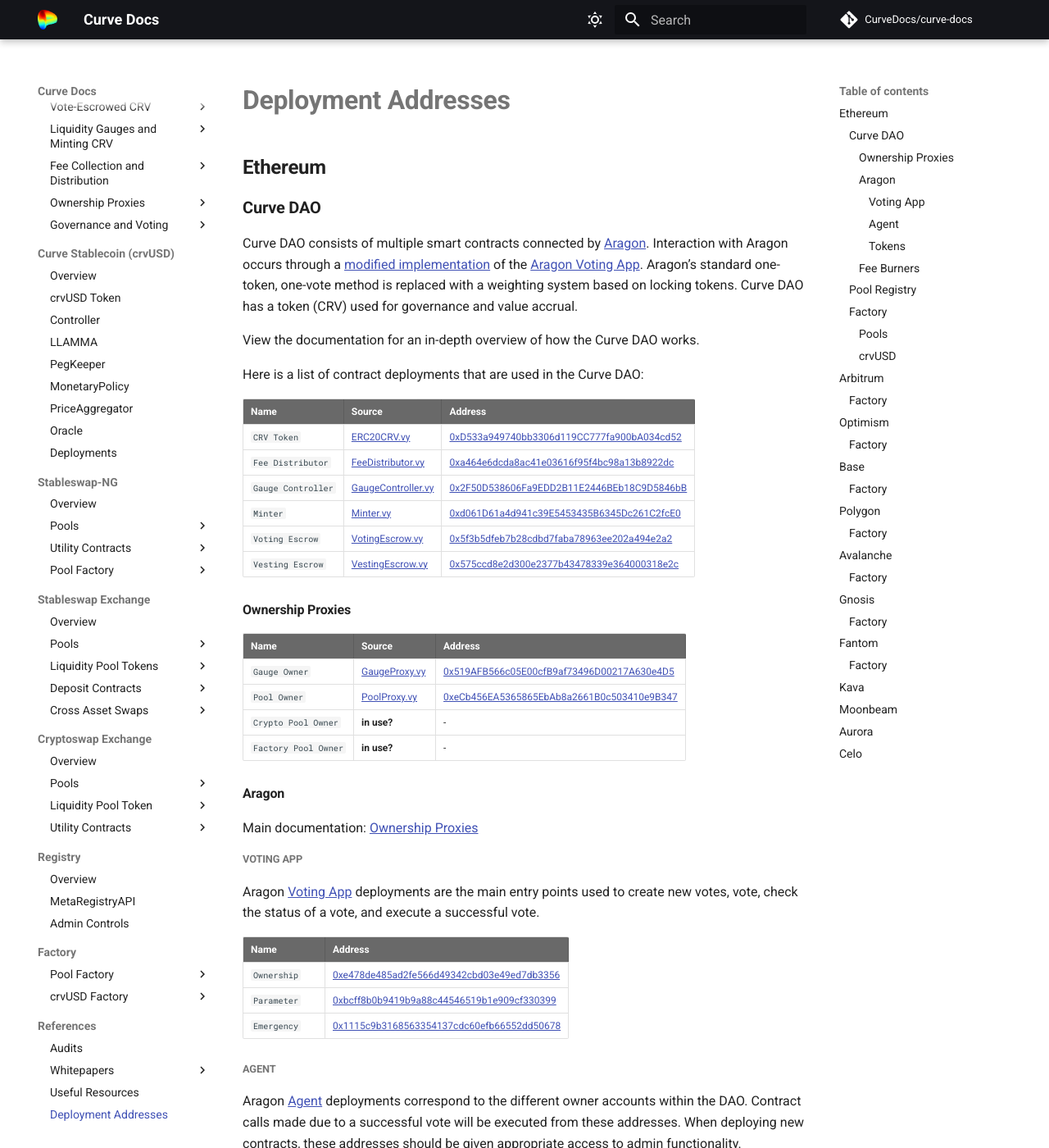
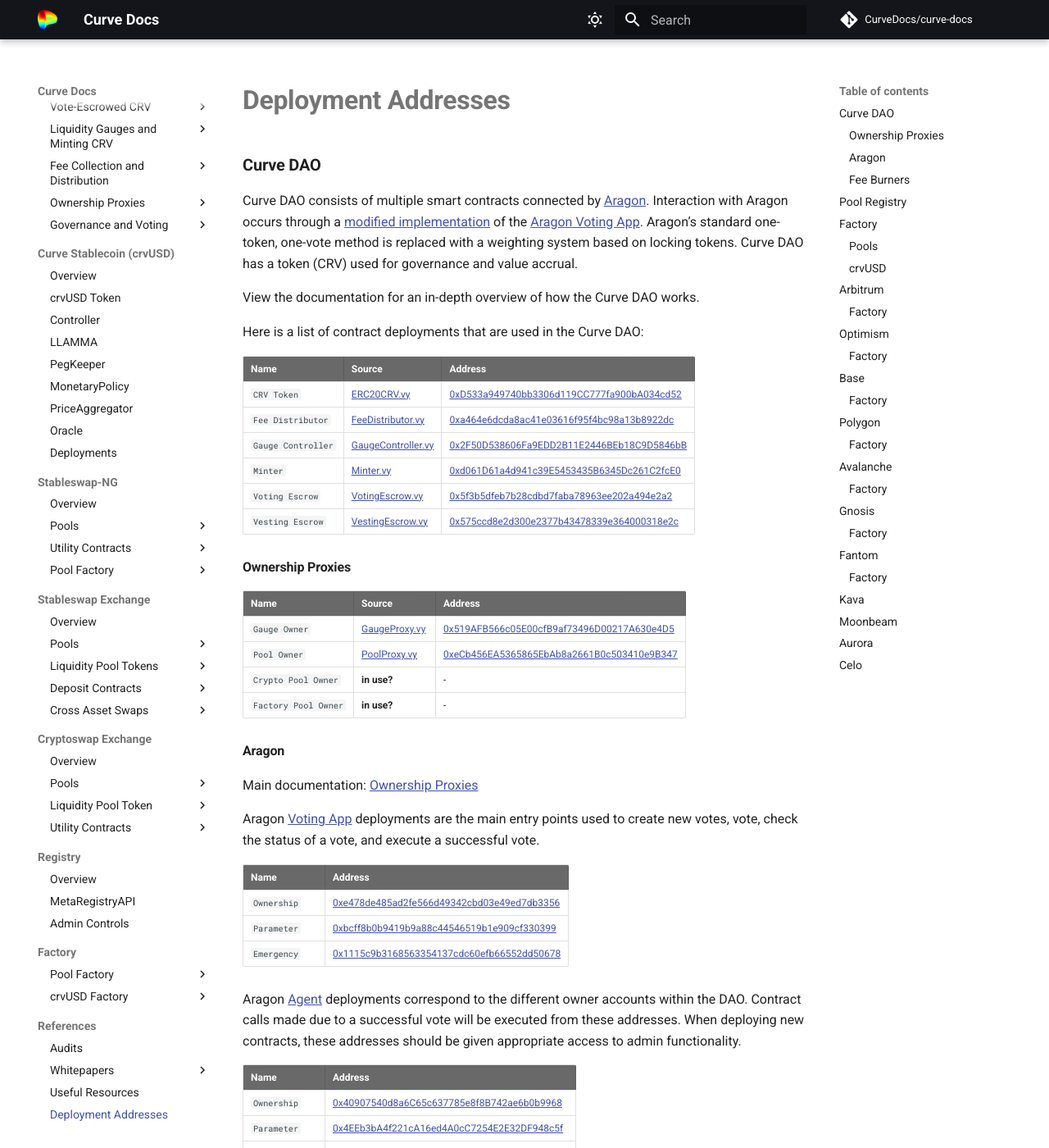
Before and after one commit to CurveDocs/curve-docs, an MkDocs documentation site: the page built from docs/references/deployed-contracts.md, in a window 1280 px wide and 1400 px high. Shown: the whole window at 82% size. Built offline with MkDocs 1.6.1 and Material for MkDocs 9.7.7, drawn with Linux system fonts in a browser that asks for light colours; comment, search, counter and statistics services are not loaded.

Commit message:
deployed contract fix

```diff
--- a/docs/references/deployed-contracts.md
+++ b/docs/references/deployed-contracts.md
@@ -1,5 +1,3 @@
-# **Ethereum**
-
 ## **Curve DAO**
 Curve DAO consists of multiple smart contracts connected by [Aragon](https://github.com/aragon/aragonOS). Interaction with Aragon occurs through a [modified implementation](https://github.com/curvefi/curve-aragon-voting) of the [Aragon Voting App](https://github.com/aragon/aragon-apps/tree/master/apps/voting). Aragon’s standard one-token, one-vote method is replaced with a weighting system based on locking tokens. Curve DAO has a token (CRV) used for governance and value accrual.
 
@@ -30,7 +28,6 @@
 
 Main documentation: [Ownership Proxies](/docs/curve_dao/ownership-proxy/overview.md)
 
-#### **Voting App**
 Aragon [Voting App](https://wiki.aragon.org/archive/dev/apps/voting/) deployments are the main entry points used to create new votes, vote, check the status of a vote, and execute a successful vote.
 
 | Name      | Address  |
@@ -40,7 +37,6 @@
 | `Emergency` |  [0x1115c9b3168563354137cdc60efb66552dd50678](https://etherscan.io/address/0x1115c9b3168563354137cdc60efb66552dd50678)|
 
 
-#### **Agent**
 Aragon [Agent](https://hack.aragon.org/docs/guides-use-agent) deployments correspond to the different owner accounts within the DAO. Contract calls made due to a successful vote will be executed from these addresses. When deploying new contracts, these addresses should be given appropriate access to admin functionality.
 
 | Name      | Address  |
@@ -50,7 +46,6 @@
 | `Emergency` |  [0x00669DF67E4827FCc0E48A1838a8d5AB79281909](https://etherscan.io/address/0x00669DF67E4827FCc0E48A1838a8d5AB79281909)|
 
 
-#### **Tokens**
 The following token addresses are used for determining voter weights within Curve’s Aragon DAOs.
 
 | Name      | Address  |
```
